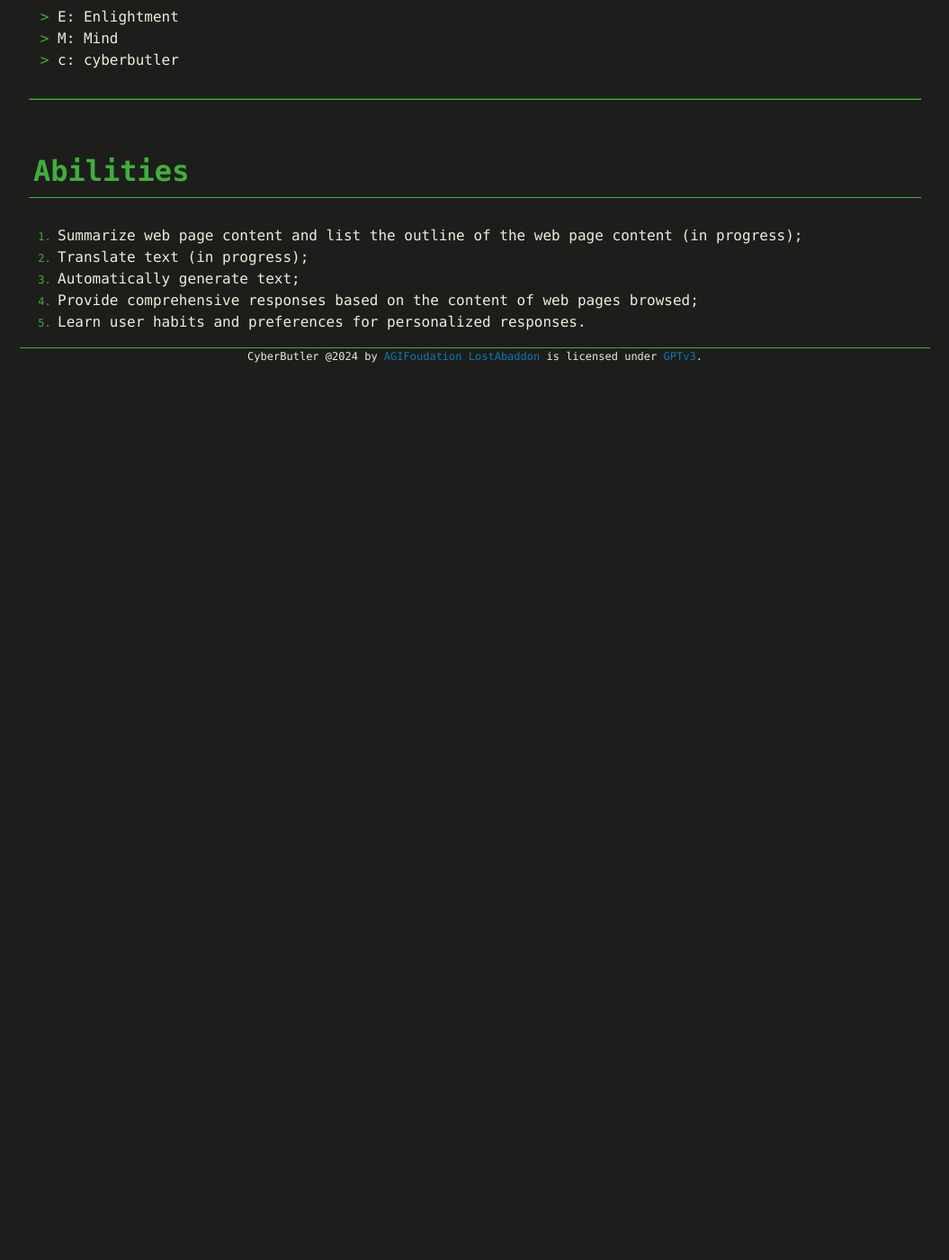
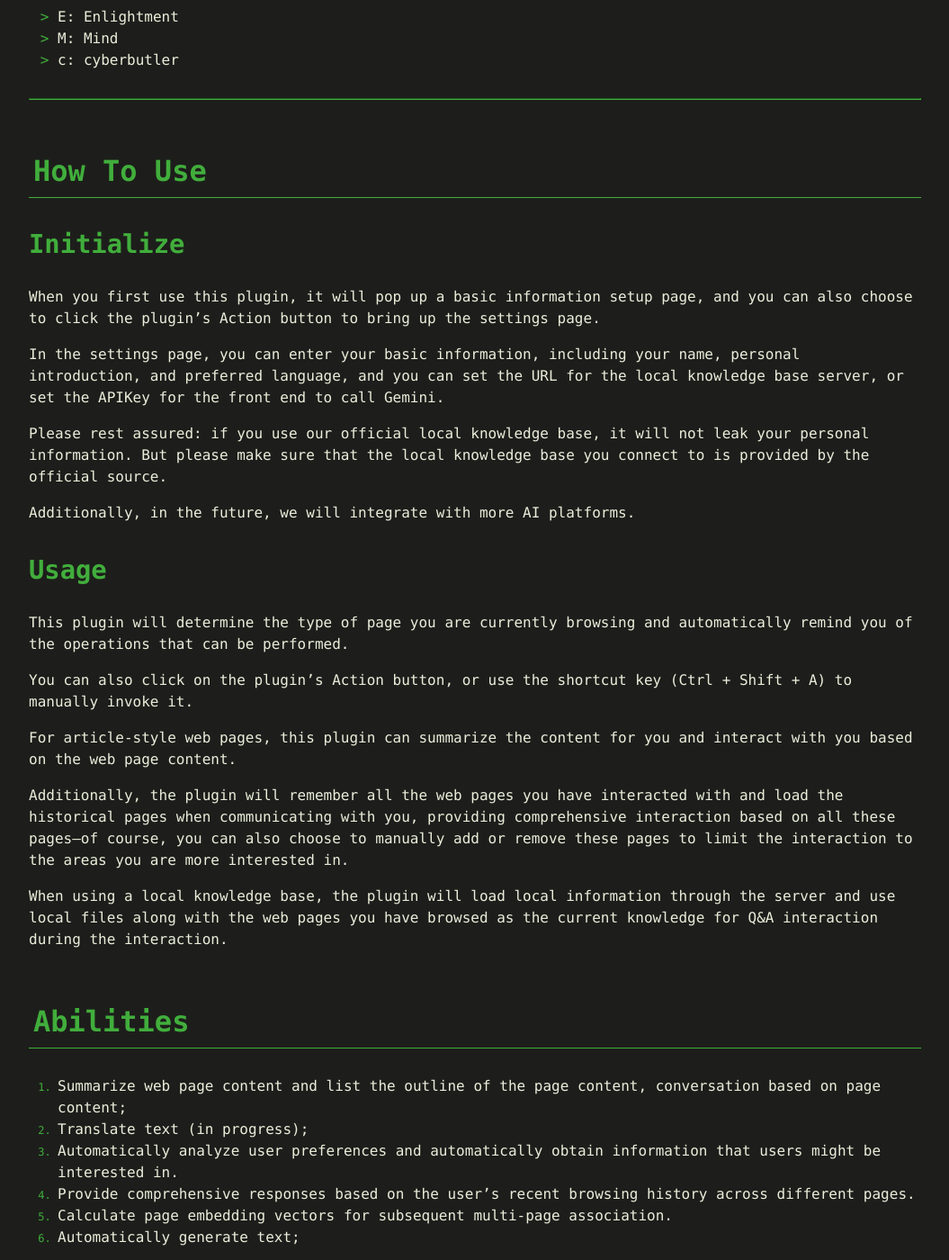
Before and after one commit to AGIFOUNDATION/CyberButler, a Jekyll site: the page built from README.md, in a window 1280 px wide and 1400 px high, scrolled down 425 px. Shown: the whole window at 90% size, without its empty margins (112-1167 px from the left). Built offline with Jekyll 4.4.1, drawn with Linux system fonts in a browser that asks for light colours; our own code applies the rules of GitHub Pages for plain Markdown files; formulas are drawn with MathJax 3; before the commit the page ends 900 px from its top, so only the background shows below that.

Commit message:
Update README, add usage guide and feature description; Update TODO list, clarify the focus of next step development.

```diff
--- a/README.md
+++ b/README.md
@@ -17,10 +17,35 @@ $$
 
 ---
 
+##	How To Use
+
+###	Initialize
+
+When you first use this plugin, it will pop up a basic information setup page, and you can also choose to click the plugin's Action button to bring up the settings page.
+
+In the settings page, you can enter your basic information, including your name, personal introduction, and preferred language, and you can set the URL for the local knowledge base server, or set the APIKey for the front end to call Gemini.
+
+Please rest assured: if you use our official local knowledge base, it will not leak your personal information. But please make sure that the local knowledge base you connect to is provided by the official source.
+
+Additionally, in the future, we will integrate with more AI platforms.
+
+###	Usage
+
+This plugin will determine the type of page you are currently browsing and automatically remind you of the operations that can be performed.
+
+You can also click on the plugin's Action button, or use the shortcut key (Ctrl + Shift + A) to manually invoke it.
+
+For article-style web pages, this plugin can summarize the content for you and interact with you based on the web page content.
+
+Additionally, the plugin will remember all the web pages you have interacted with and load the historical pages when communicating with you, providing comprehensive interaction based on all these pages—of course, you can also choose to manually add or remove these pages to limit the interaction to the areas you are more interested in.
+
+When using a local knowledge base, the plugin will load local information through the server and use local files along with the web pages you have browsed as the current knowledge for Q&A interaction during the interaction.
+
 ##	Abilities
 
-1.	Summarize web page content and list the outline of the web page content (in progress);
+1.	Summarize web page content and list the outline of the page content, conversation based on page content;
 2.	Translate text (in progress);
-3.	Automatically generate text;
-4.	Provide comprehensive responses based on the content of web pages browsed;
-5.	Learn user habits and preferences for personalized responses.
+3.	Automatically analyze user preferences and automatically obtain information that users might be interested in.
+4.	Provide comprehensive responses based on the user's recent browsing history across different pages.
+5.	Calculate page embedding vectors for subsequent multi-page association.
+6.	Automatically generate text;
```
Also changed, not shown: todo.md (+2 -2 lines).
